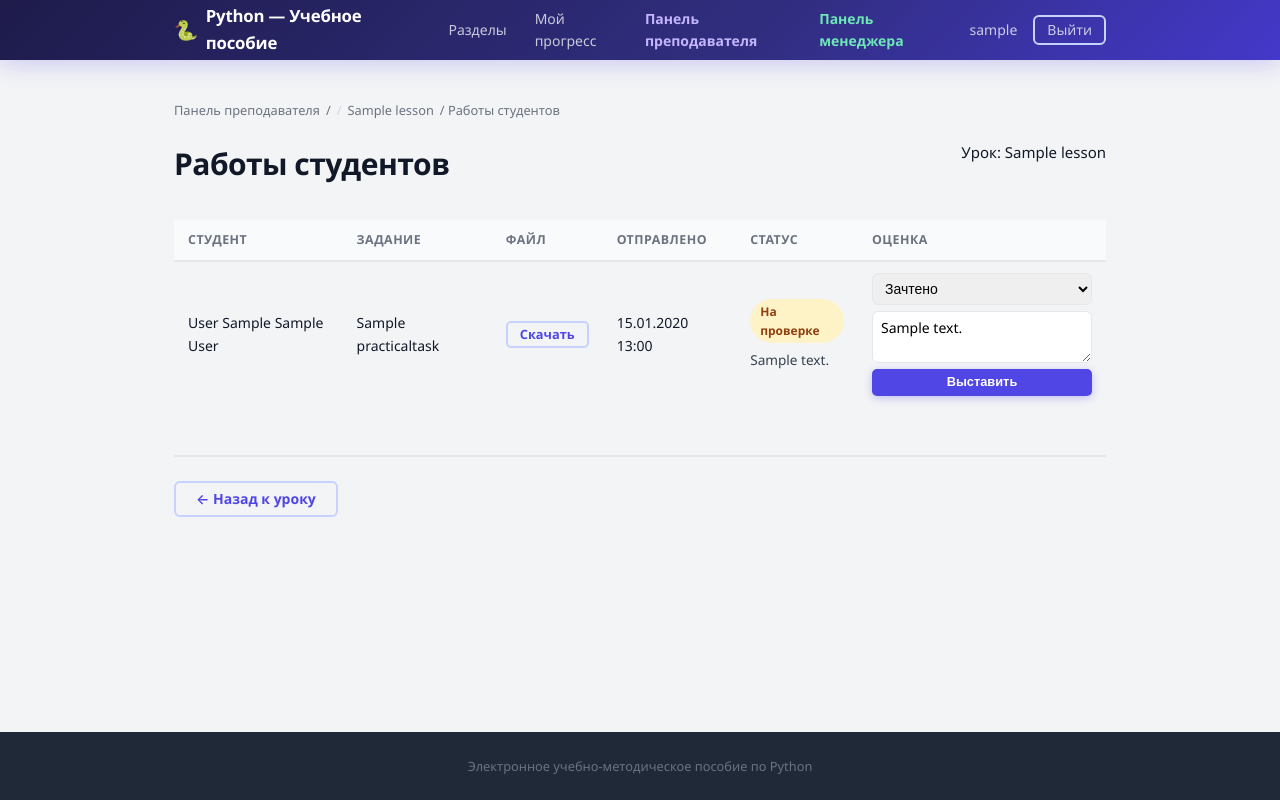
After one commit to GeFeri/Diplom, a Django app: page /teacher/lessons/1/submissions/ in a window 1280 px wide. The commit adds this page. Run offline with Django 5.2, Linux system fonts and the light colour scheme; a user stored in the database is signed in; tables that the repository leaves empty hold one stand-in row (values such as "Sample post").

Commit message:
practice check

```diff
--- a/DiplomBogdan/settings.py
+++ b/DiplomBogdan/settings.py
@@ -79,6 +79,9 @@ STATIC_URL = 'static/'
 STATICFILES_DIRS = [BASE_DIR / 'static']
 STATIC_ROOT = BASE_DIR / 'staticfiles'
 
+MEDIA_URL = 'media/'
+MEDIA_ROOT = BASE_DIR / 'media'
+
 DEFAULT_AUTO_FIELD = 'django.db.models.BigAutoField'
 
 AUTH_USER_MODEL = 'users.User'
--- a/DiplomBogdan/urls.py
+++ b/DiplomBogdan/urls.py
@@ -1,3 +1,5 @@
+from django.conf import settings
+from django.conf.urls.static import static
 from django.contrib import admin
 from django.urls import path, include
 
@@ -8,3 +10,6 @@ urlpatterns = [
     path('quizzes/', include('quizzes.urls')),
     path('progress/', include('progress.urls')),
 ]
+
+if settings.DEBUG:
+    urlpatterns += static(settings.MEDIA_URL, document_root=settings.MEDIA_ROOT)
--- a/courses/forms.py
+++ b/courses/forms.py
@@ -42,6 +42,22 @@ class PracticalTaskForm(forms.ModelForm):
         }
 
 
+class TaskSubmissionForm(forms.Form):
+    file = forms.FileField(label='Файл с работой')
+
+
+class GradeSubmissionForm(forms.Form):
+    status = forms.ChoiceField(
+        label='Результат',
+        choices=[('accepted', 'Зачтено'), ('rejected', 'На доработку')],
+    )
+    comment = forms.CharField(
+        label='Комментарий',
+        widget=forms.Textarea(attrs={'rows': 3}),
+        required=False,
+    )
+
+
 class StudentGroupForm(forms.ModelForm):
     class Meta:
         model = StudentGroup
--- a/courses/urls.py
+++ b/courses/urls.py
@@ -38,6 +38,11 @@ urlpatterns = [
     path('teacher/tasks/<int:task_id>/edit/', views.task_edit, name='task_edit'),
     path('teacher/tasks/<int:task_id>/delete/', views.task_delete, name='task_delete'),
 
+    # Практические работы студентов
+    path('lessons/<slug:slug>/tasks/<int:task_id>/submit/', views.task_submit, name='task_submit'),
+    path('teacher/lessons/<int:lesson_id>/submissions/', views.lesson_submissions, name='lesson_submissions'),
+    path('teacher/submissions/<int:submission_id>/grade/', views.grade_submission_view, name='grade_submission'),
+
     # Менеджер — назначения преподавателей
     path('manager/assignments/', views.section_assignments, name='section_assignments'),
 
--- a/courses/views.py
+++ b/courses/views.py
@@ -4,8 +4,11 @@ from django.shortcuts import render, redirect, get_object_or_404
 
 from courses.models import Section, Lesson, CodeExample, PracticalTask, StudentGroup, TARIFF_LEVEL
 from courses.services import course_service, teacher_service
-from courses.forms import SectionForm, LessonForm, CodeExampleForm, PracticalTaskForm, StudentGroupForm
-from progress.models import UserLessonProgress
+from courses.forms import (
+    SectionForm, LessonForm, CodeExampleForm, PracticalTaskForm,
+    StudentGroupForm, TaskSubmissionForm, GradeSubmissionForm,
+)
+from progress.models import UserLessonProgress, TaskSubmission
 from progress.services import progress_service
 from quizzes.services.quiz_service import all_quizzes_passed, get_quiz_statuses
 from users.decorators import teacher_required, manager_required
@@ -53,12 +56,20 @@ def lesson_detail(request, slug):
     is_completed = lesson_progress and lesson_progress.status == UserLessonProgress.Status.COMPLETED
     quizzes_ok = all_quizzes_passed(request.user, lesson)
     passed_quiz_ids = {qid for qid, ok in get_quiz_statuses(request.user, lesson).items() if ok}
+    submission_map = {
+        s.task_id: s for s in
+        TaskSubmission.objects.filter(user=request.user, task__lesson=lesson)
+    }
+    tasks_ok = progress_service.all_tasks_accepted(request.user, lesson)
 
     return render(request, 'courses/lesson_detail.html', {
         'lesson': lesson,
         'is_completed': is_completed,
         'quizzes_ok': quizzes_ok,
         'passed_quiz_ids': passed_quiz_ids,
+        'submission_map': submission_map,
+        'tasks_ok': tasks_ok,
+        'submission_form': TaskSubmissionForm(),
     })
 
 
@@ -71,6 +82,9 @@ def lesson_complete(request, slug):
         return redirect('courses:section_list')
     if not all_quizzes_passed(request.user, lesson):
         messages.error(request, 'Сначала пройдите все тесты урока на проходной балл.')
+        return redirect('courses:lesson_detail', slug=slug)
+    if not progress_service.all_tasks_accepted(request.user, lesson):
+        messages.error(request, 'Сначала сдайте все практические работы на проверку.')
         return redirect('courses:lesson_detail', slug=slug)
     progress_service.mark_lesson_completed(request.user, lesson)
     messages.success(request, f'Урок «{lesson.title}» отмечен как пройденный.')
@@ -281,6 +295,51 @@ def task_delete(request, task_id):
     })
 
 
+@login_required
+def task_submit(request, task_id):
+    task = get_object_or_404(PracticalTask, pk=task_id)
+    if request.method == 'POST':
+        form = TaskSubmissionForm(request.POST, request.FILES)
+        if form.is_valid():
+            progress_service.submit_task(request.user, task, form.cleaned_data['file'])
+            messages.success(request, 'Работа отправлена на проверку.')
+        else:
+            messages.error(request, 'Выберите файл для отправки.')
+    return redirect('courses:lesson_detail', slug=task.lesson.slug)
+
+
+@teacher_required
+def lesson_submissions(request, lesson_id):
+    lesson = get_object_or_404(Lesson, pk=lesson_id)
+    submissions = (
+        TaskSubmission.objects
+        .filter(task__lesson=lesson)
+        .select_related('user', 'task')
+        .order_by('task__order', '-submitted_at')
+    )
+    return render(request, 'teacher/submissions_list.html', {
+        'lesson': lesson,
+        'submissions': submissions,
+        'grade_form': GradeSubmissionForm(),
+    })
+
+
+@teacher_required
+def grade_submission_view(request, submission_id):
+    submission = get_object_or_404(TaskSubmission, pk=submission_id)
+    if request.method == 'POST':
+        form = GradeSubmissionForm(request.POST)
+        if form.is_valid():
+            progress_service.grade_submission(
+                submission,
+                request.user,
+                form.cleaned_data['status'],
+                form.cleaned_data['comment'],
+            )
+            messages.success(request, 'Оценка выставлена.')
+    return redirect('courses:lesson_submissions', lesson_id=submission.task.lesson_id)
+
+
 @manager_required
 def section_assignments(request):
     from courses.services import manager_service
--- a/static/css/style.css
+++ b/static/css/style.css
@@ -1252,3 +1252,43 @@ a:hover { text-decoration: underline; }
     .assignment-option { padding: 8px 10px; }
     .assignment-name { font-size: .85rem; }
 }
+
+/* ============================================================
+   ПРАКТИЧЕСКИЕ РАБОТЫ — СДАЧА И ПРОВЕРКА
+   ============================================================ */
+
+.submission-form {
+    display: flex;
+    align-items: center;
+    gap: 10px;
+    flex-wrap: wrap;
+    margin-top: 12px;
+    padding: 12px 14px;
+    background: var(--bg);
+    border-radius: 8px;
+    border: 1px dashed var(--border);
+}
+.submission-form label { font-size: .875rem; color: var(--text-secondary); white-space: nowrap; }
+.submission-form input[type="file"] { font-size: .875rem; flex: 1; min-width: 0; }
+
+.submission-status {
+    margin-top: 12px;
+    padding: 10px 14px;
+    border-radius: 8px;
+    font-size: .9rem;
+}
+.submission-status--pending  { background: var(--warning-light); border-left: 4px solid var(--warning); }
+.submission-status--accepted { background: var(--success-light); border-left: 4px solid var(--success); }
+.submission-status--rejected { background: var(--danger-light);  border-left: 4px solid var(--danger); }
+.submission-comment { margin-top: 6px; font-size: .85rem; color: var(--text-secondary); }
+
+.grade-form { display: flex; flex-direction: column; gap: 6px; min-width: 220px; }
+.grade-select { padding: 6px 8px; border: 1px solid var(--border); border-radius: 6px; font-size: .875rem; }
+.grade-comment {
+    padding: 6px 8px;
+    border: 1px solid var(--border);
+    border-radius: 6px;
+    font-size: .875rem;
+    resize: vertical;
+    font-family: inherit;
+}
--- a/templates/courses/teacher/lesson_manage.html
+++ b/templates/courses/teacher/lesson_manage.html
@@ -19,6 +19,9 @@
     <div class="action-group">
         <a href="{% url 'courses:lesson_detail' lesson.slug %}" class="btn btn-outline" target="_blank">Просмотр</a>
         <a href="{% url 'courses:lesson_edit' lesson.pk %}" class="btn btn-primary">Редактировать</a>
+        {% if lesson.practical_tasks.all %}
+            <a href="{% url 'courses:lesson_submissions' lesson.pk %}" class="btn btn-outline">Работы студентов</a>
+        {% endif %}
     </div>
 </div>
 
--- /dev/null
+++ b/templates/teacher/submissions_list.html
@@ -0,0 +1,84 @@
+{% extends 'base.html' %}
+
+{% block title %}Работы студентов — {{ lesson.title }}{% endblock %}
+
+{% block content %}
+<div class="breadcrumb">
+    <a href="{% url 'courses:teacher_dashboard' %}">Панель преподавателя</a> /
+    <a href="{% url 'courses:lesson_manage' lesson.pk %}">{{ lesson.title }}</a> /
+    Работы студентов
+</div>
+
+<div class="page-header">
+    <h1>Работы студентов</h1>
+    <span class="meta">Урок: {{ lesson.title }}</span>
+</div>
+
+{% if submissions %}
+    <div class="invite-table-wrap">
+        <table class="progress-table">
+            <thead>
+                <tr>
+                    <th>Студент</th>
+                    <th>Задание</th>
+                    <th>Файл</th>
+                    <th>Отправлено</th>
+                    <th>Статус</th>
+                    <th>Оценка</th>
+                </tr>
+            </thead>
+            <tbody>
+                {% for sub in submissions %}
+                    <tr>
+                        <td>{{ sub.user.get_full_name }}</td>
+                        <td>{{ sub.task.title }}</td>
+                        <td>
+                            <a href="{{ sub.file.url }}" target="_blank" class="btn btn-outline btn-sm">
+                                Скачать
+                            </a>
+                        </td>
+                        <td>{{ sub.submitted_at|date:"d.m.Y H:i" }}</td>
+                        <td>
+                            <span class="status-badge
+                                {% if sub.status == 'accepted' %}status-badge--completed
+                                {% elif sub.status == 'rejected' %}status-badge--not_started
+                                {% else %}status-badge--in_progress{% endif %}">
+                                {{ sub.get_status_display }}
+                            </span>
+                            {% if sub.comment %}
+                                <p class="submission-comment">{{ sub.comment }}</p>
+                            {% endif %}
+                        </td>
+                        <td>
+                            {% if sub.status != 'accepted' %}
+                                <form method="post" action="{% url 'courses:grade_submission' sub.pk %}" class="grade-form">
+                                    {% csrf_token %}
+                                    <select name="status" class="grade-select">
+                                        <option value="accepted">Зачтено</option>
+                                        <option value="rejected">На доработку</option>
+                                    </select>
+                                    <textarea name="comment" rows="2" placeholder="Комментарий (необязательно)" class="grade-comment">{% if sub.comment %}{{ sub.comment }}{% endif %}</textarea>
+                                    <button type="submit" class="btn btn-primary btn-sm">Выставить</button>
+                                </form>
+                            {% else %}
+                                <span class="text-muted">Зачтено</span>
+                                {% if sub.reviewed_by %}
+                                    <br><small>{{ sub.reviewed_by.get_full_name }}</small>
+                                {% endif %}
+                            {% endif %}
+                        </td>
+                    </tr>
+                {% endfor %}
+            </tbody>
+        </table>
+    </div>
+{% else %}
+    <div class="empty-state">
+        <p>Работ пока нет. Студенты ещё не сдавали задания по этому уроку.</p>
+    </div>
+{% endif %}
+
+<div class="lesson-nav">
+    <a href="{% url 'courses:lesson_manage' lesson.pk %}" class="btn btn-outline">← Назад к уроку</a>
+</div>
+{% endblock %}
```
Also changed, not shown: courses/templatetags/course_extras.py (added, +8 -0 lines), progress/admin.py (+9 -1 lines), progress/models.py (+38 -0 lines), progress/services/progress_service.py (+33 -1 lines), templates/courses/lesson_detail.html (+35 -3 lines), courses/templatetags/__init__.py (added), progress/migrations/0002_tasksubmission.py (added).
